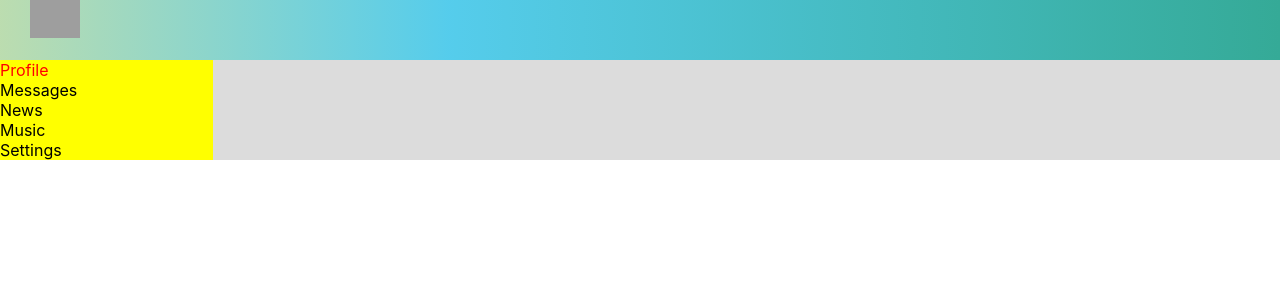
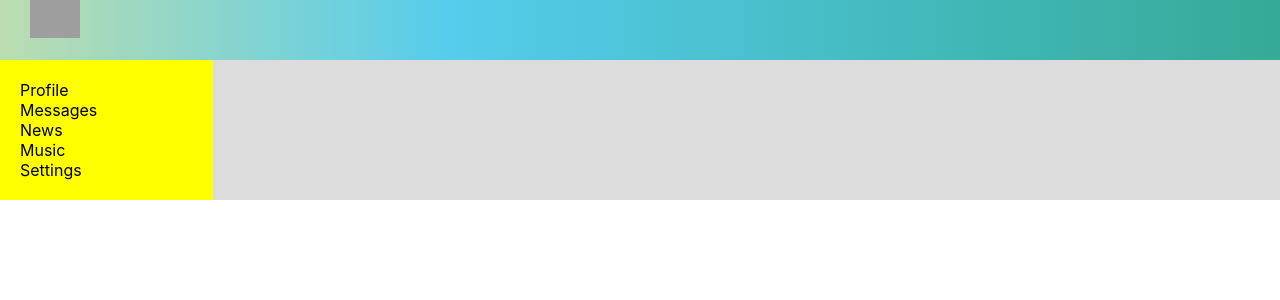
Before and after one commit to Aleksandr-Glebik/it-kamasutra, a React (Create React App) app in the folder projects/01-first-project/react-1/: page / in a window 1280 px wide. Shown: the top 300 px of the page. Built offline with nearby package versions, Linux system fonts and the light colour scheme; grey boxes are pictures that could not be loaded.

Commit message:
feat: add NavLink in jsx and refactor styles in css

```diff
--- a/projects/01-first-project/react-1/src/components/Nav/Nav.jsx
+++ b/projects/01-first-project/react-1/src/components/Nav/Nav.jsx
@@ -1,26 +1,28 @@
 import React from 'react'
 import styles from './Nav.module.css'
-// console.log('styles', styles);
+import { NavLink } from 'react-router-dom'
+console.log('styles', styles);
 
 const Nav = () => {
     return (
       <nav className={styles.nav}>
-        <div className={`${styles.item} ${styles.active}`}>
-          <a href="/profile">Profile</a>
+        <div>
+          <NavLink to="/profile" className={navData => navData.isActive ? styles.active : styles.item}>Profile</NavLink>
         </div>
-        <div className={styles.item}>
-          <a href="/dialogs">Messages</a>
+        <div>
+          <NavLink to="/dialogs" className={navData => navData.isActive ? styles.active : styles.item}>Messages</NavLink>
         </div>
-        <div className={styles.item}>
-          <a href="/news">News</a>
+        <div>
+          <NavLink to="/news" className={navData => navData.isActive ? styles.active : styles.item}>News</NavLink>
         </div>
-        <div className={styles.item}>
-          <a href="/music">Music</a>
+        <div>
+          <NavLink to="/music" className={navData => navData.isActive ? styles.active : styles.item}>Music</NavLink>
         </div>
-        <div className={styles.item}>
-          <a href="/setting">Settings</a>
+        <div>
+          <NavLink to="/setting" className={navData => navData.isActive ? styles.active : styles.item}>Settings</NavLink>
         </div>
       </nav>
+
     )
 }
 
--- a/projects/01-first-project/react-1/src/components/Nav/Nav.module.css
+++ b/projects/01-first-project/react-1/src/components/Nav/Nav.module.css
@@ -2,20 +2,19 @@
 .nav {
     grid-area: nav;
     background-color: yellow;
+    padding: 20px;
 }
-.item > a {
-    color: inherit;
+.item {
     list-style-type: none;
     text-decoration: none;
-}
-.item {
+    cursor: pointer;
     color: black;
-    cursor: pointer;
-    transition: all 0.6s;
+    transition: all 0.5s;
 }
 .item:hover {
     color: blue;
 }
-.item.active {
+.active {
     color: red;
+    text-decoration: none;
 }
```
